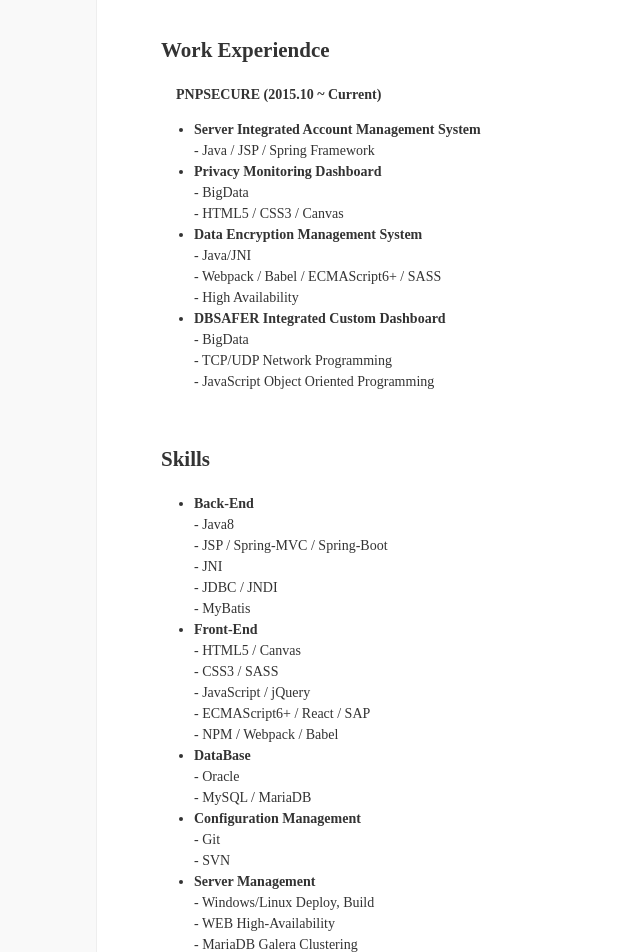
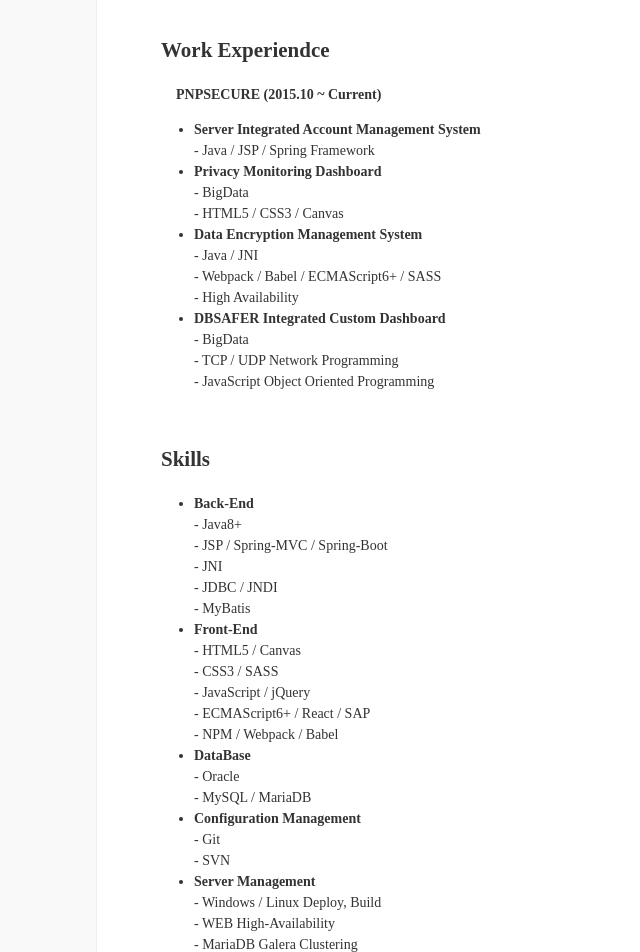
Before and after one commit to ryum91/ryum91.github.com, a Jekyll site: the page built from about.html, in a window 1280 px wide. Shown: the part 878-1830 px from the top of the page, without its empty margins (64-704 px from the left). Built offline with Jekyll 4.4.1, drawn with Linux system fonts in a browser that asks for light colours; nearby versions of some CDN libraries; some web fonts are replaced.

```diff
--- a/about.html
+++ b/about.html
@@ -36,8 +36,8 @@ layout: default
 <ul>
   <li><b>Server Integrated Account Management System</b><br />- Java / JSP / Spring Framework</li>
   <li><b>Privacy Monitoring Dashboard</b><br />- BigData<br />- HTML5 / CSS3 / Canvas</li>
-  <li><b>Data Encryption Management System</b><br />- Java/JNI<br />- Webpack / Babel / ECMAScript6+ / SASS<br />- High Availability</li>
-  <li><b>DBSAFER Integrated Custom Dashboard</b><br />- BigData<br />- TCP/UDP Network Programming<br />- JavaScript Object Oriented Programming</li>
+  <li><b>Data Encryption Management System</b><br />- Java / JNI<br />- Webpack / Babel / ECMAScript6+ / SASS<br />- High Availability</li>
+  <li><b>DBSAFER Integrated Custom Dashboard</b><br />- BigData<br />- TCP / UDP Network Programming<br />- JavaScript Object Oriented Programming</li>
 </ul>
 
 <br />
@@ -46,7 +46,7 @@ layout: default
 <ul>
   <li>
     <b>Back-End</b><br />
-    - Java8<br />
+    - Java8+<br />
     - JSP / Spring-MVC / Spring-Boot<br />
     - JNI<br />
     - JDBC / JNDI<br />
@@ -72,7 +72,7 @@ layout: default
   </li>
   <li>
     <b>Server Management</b><br />
-    - Windows/Linux Deploy, Build<br />
+    - Windows / Linux Deploy, Build<br />
     - WEB High-Availability<br />
     - MariaDB Galera Clustering<br />
     - MySQL Replication
```
